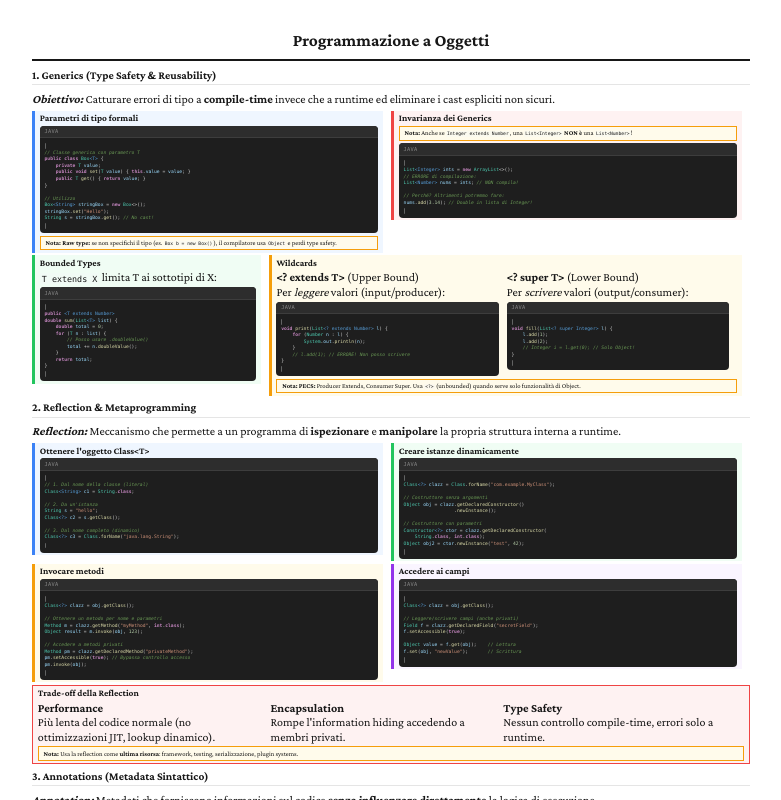
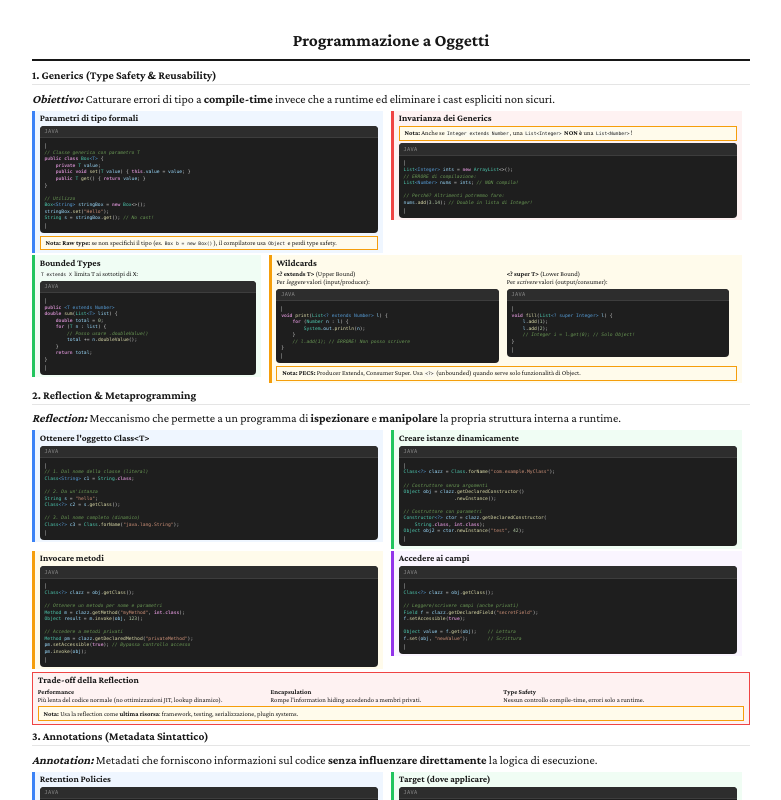
Before and after one commit to saphitv/riassunti-scuola, a Next.js app: page /programmazione-oggetti in a window 1280 px wide. Shown: the top 800 px of the page, without its empty margins (249-1030 px from the left). Built offline with nearby package versions, Linux system fonts and the light colour scheme; what better-react-mathjax would draw is missing.

Commit message:
feat: smaller text

```diff
--- a/app/globals.css
+++ b/app/globals.css
@@ -938,6 +938,11 @@ li {
   padding: var(--box-padding-y) var(--box-padding-x);
 }
 
+.page-compact .box-content p {
+  font-size: 5pt;
+  margin: 0;
+}
+
 .page-compact ul, .page-compact ol {
   margin: 0.15rem 0;
   padding-left: 1rem;
```
